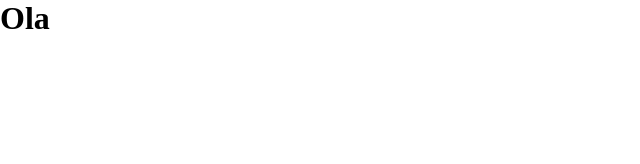
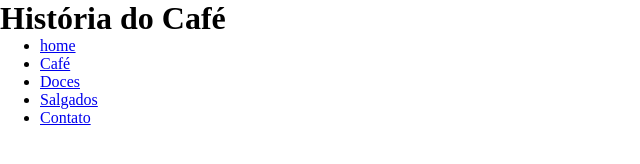
Before and after one commit to marcilioaugusto/web_projeto, a plain HTML site: page index.html in a window 1280 px wide. Shown: the whole page, without its empty margins (0-640 px from the left). Drawn offline with Linux system fonts and the light colour scheme.

Commit message:
Criando Estrutura e Menu

```diff
--- a/index.html
+++ b/index.html
@@ -2,10 +2,34 @@
     <head>
         <meta charset="UTF-8">
         <meta name="viewport" content="width=device-width, initial-scale=1.0">
+        <meta name="description" content="cafeteria online">
+        <meta name="keywords" content="cafés, bolos, sucos, pães, doces, salgados">
+        <title>Cafeteria Online</title>
         <link rel="stylesheet" href="/css/style.css">
-    <title>Document</title>
     </head>
     <body>
-    <h1>Ola</h1>
+        <!-- Definição do Layout -->
+        <div id="estrutura">
+            <div id="titulo">
+                <h1>História do Café</h1>
+            </div>
+
+            <!-- Menu -->
+            <div id="menu">
+                <ul>
+                    <li><a href="index.html" class="home">home</a></li>
+                    <li><a href="cafe.html">Café</a></li>
+                    <li><a href="doces.html">Doces</a></li>
+                    <li><a href="salgados.html">Salgados</a></li>
+                    <li><a href="contato.html">Contato</a></li>
+                </ul>
+            </div>
+
+            <!-- Conteúdo -->
+            <div>
+
+            </div>
+
+        </div>
     </body>
 </html>
```
Lines whose indentation alone changed are shown as unchanged.
